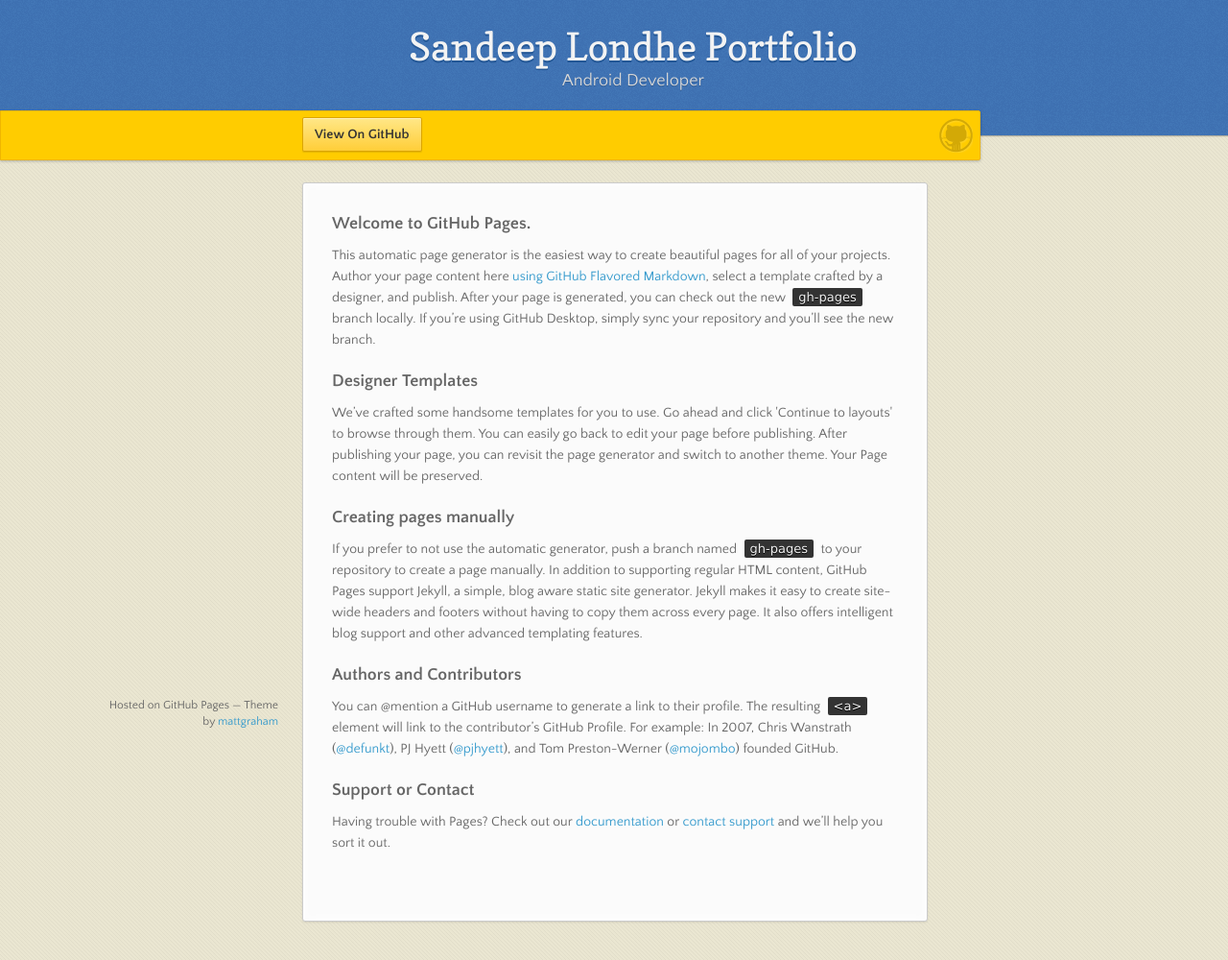
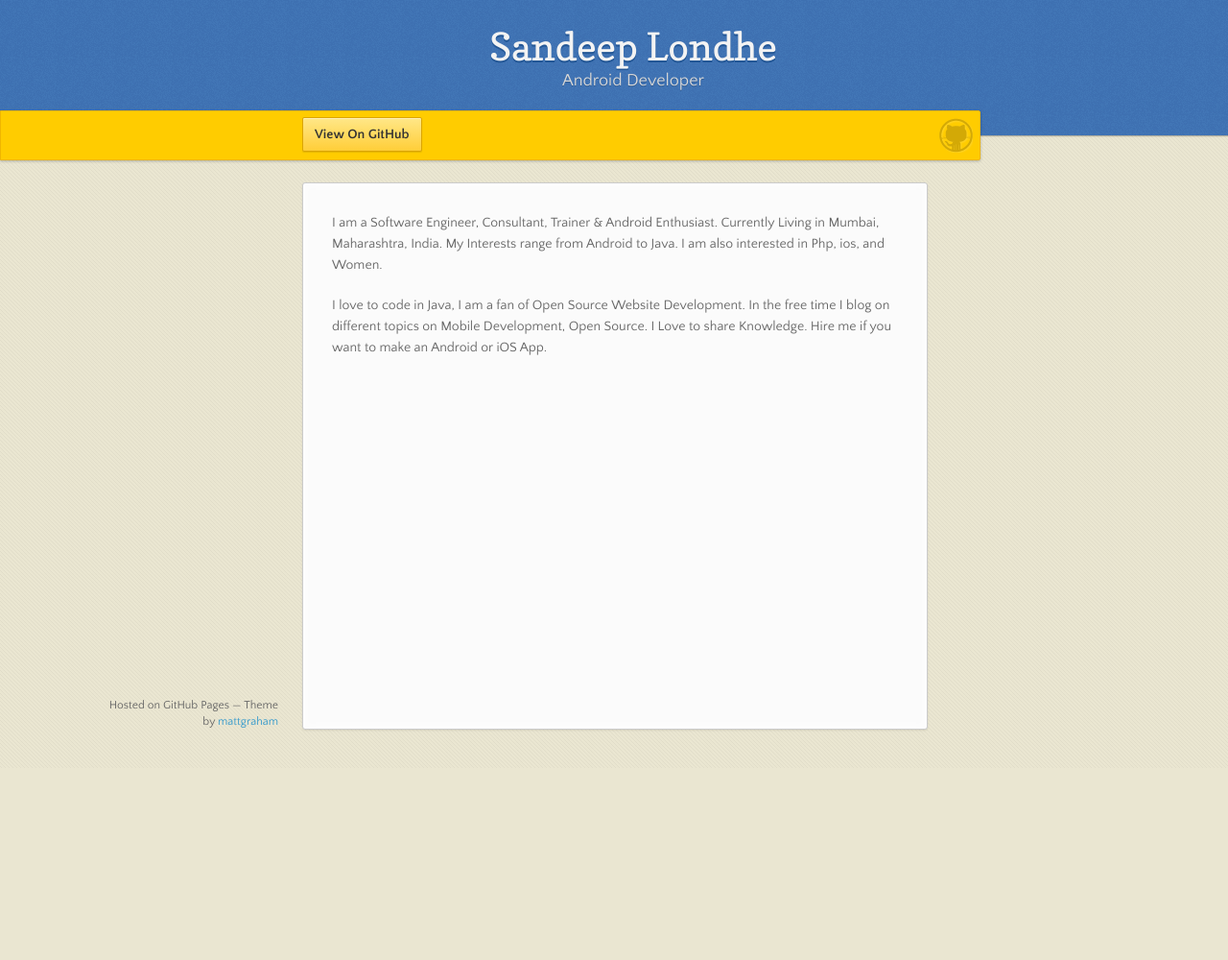
Before and after one commit to sandeeplondhe/sandeeplondhe.github.io, a plain HTML site: page index.html in a window 1280 px wide. Shown: the whole page at 96% size. After the commit the page ends 800 px from the top, so only its background shows below. Drawn offline with nearby package versions, Linux system fonts and the light colour scheme.

Commit message:
Replace master branch with page content via GitHub

```diff
--- a/index.html
+++ b/index.html
@@ -3,7 +3,7 @@
   <head>
     <meta charset="utf-8">
     <meta http-equiv="X-UA-Compatible" content="chrome=1">
-    <title>Sandeep Londhe Portfolio by sandeeplondhe</title>
+    <title>Sandeep Londhe by sandeeplondhe</title>
     <link rel="stylesheet" href="stylesheets/styles.css">
     <link rel="stylesheet" href="stylesheets/github-dark.css">
     <script src="https://ajax.googleapis.com/ajax/libs/jquery/1.7.1/jquery.min.js"></script>
@@ -17,7 +17,7 @@
   <body>
 
       <header>
-        <h1>Sandeep Londhe Portfolio</h1>
+        <h1>Sandeep Londhe</h1>
         <p>Android Developer</p>
       </header>
 
@@ -32,30 +32,9 @@
         <ul></ul>
       </nav>
       <section>
-        <h3>
-<a id="welcome-to-github-pages" class="anchor" href="#welcome-to-github-pages" aria-hidden="true"><span aria-hidden="true" class="octicon octicon-link"></span></a>Welcome to GitHub Pages.</h3>
+        <p>I am a Software Engineer, Consultant, Trainer &amp; Android Enthusiast. Currently Living in Mumbai, Maharashtra, India. My Interests range from Android to Java. I am also interested in Php, ios, and Women.</p>
 
-<p>This automatic page generator is the easiest way to create beautiful pages for all of your projects. Author your page content here <a href="https://guides.github.com/features/mastering-markdown/">using GitHub Flavored Markdown</a>, select a template crafted by a designer, and publish. After your page is generated, you can check out the new <code>gh-pages</code> branch locally. If you’re using GitHub Desktop, simply sync your repository and you’ll see the new branch.</p>
-
-<h3>
-<a id="designer-templates" class="anchor" href="#designer-templates" aria-hidden="true"><span aria-hidden="true" class="octicon octicon-link"></span></a>Designer Templates</h3>
-
-<p>We’ve crafted some handsome templates for you to use. Go ahead and click 'Continue to layouts' to browse through them. You can easily go back to edit your page before publishing. After publishing your page, you can revisit the page generator and switch to another theme. Your Page content will be preserved.</p>
-
-<h3>
-<a id="creating-pages-manually" class="anchor" href="#creating-pages-manually" aria-hidden="true"><span aria-hidden="true" class="octicon octicon-link"></span></a>Creating pages manually</h3>
-
-<p>If you prefer to not use the automatic generator, push a branch named <code>gh-pages</code> to your repository to create a page manually. In addition to supporting regular HTML content, GitHub Pages support Jekyll, a simple, blog aware static site generator. Jekyll makes it easy to create site-wide headers and footers without having to copy them across every page. It also offers intelligent blog support and other advanced templating features.</p>
-
-<h3>
-<a id="authors-and-contributors" class="anchor" href="#authors-and-contributors" aria-hidden="true"><span aria-hidden="true" class="octicon octicon-link"></span></a>Authors and Contributors</h3>
-
-<p>You can @mention a GitHub username to generate a link to their profile. The resulting <code>&lt;a&gt;</code> element will link to the contributor’s GitHub Profile. For example: In 2007, Chris Wanstrath (<a href="https://github.com/defunkt" class="user-mention">@defunkt</a>), PJ Hyett (<a href="https://github.com/pjhyett" class="user-mention">@pjhyett</a>), and Tom Preston-Werner (<a href="https://github.com/mojombo" class="user-mention">@mojombo</a>) founded GitHub.</p>
-
-<h3>
-<a id="support-or-contact" class="anchor" href="#support-or-contact" aria-hidden="true"><span aria-hidden="true" class="octicon octicon-link"></span></a>Support or Contact</h3>
-
-<p>Having trouble with Pages? Check out our <a href="https://help.github.com/pages">documentation</a> or <a href="https://github.com/contact">contact support</a> and we’ll help you sort it out.</p>
+<p>I love to code in Java, I am a fan of Open Source Website Development. In the free time I blog on different topics on Mobile Development, Open Source. I Love to share Knowledge. Hire me if you want to make an Android or iOS App.</p>
       </section>
       <footer>
         <p><small>Hosted on GitHub Pages &mdash; Theme by <a href="https://twitter.com/michigangraham">mattgraham</a></small></p>
```
Also changed, not shown: params.json (+2 -2 lines).
